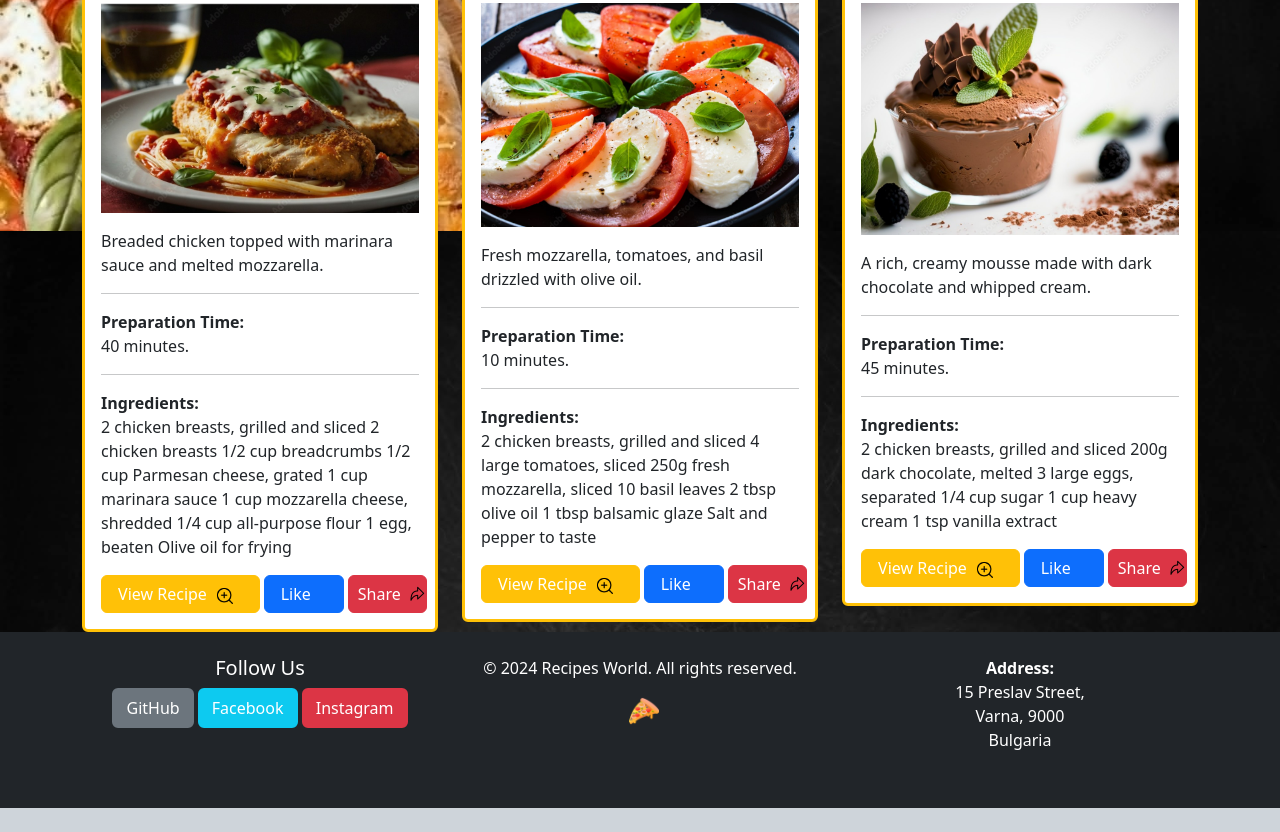
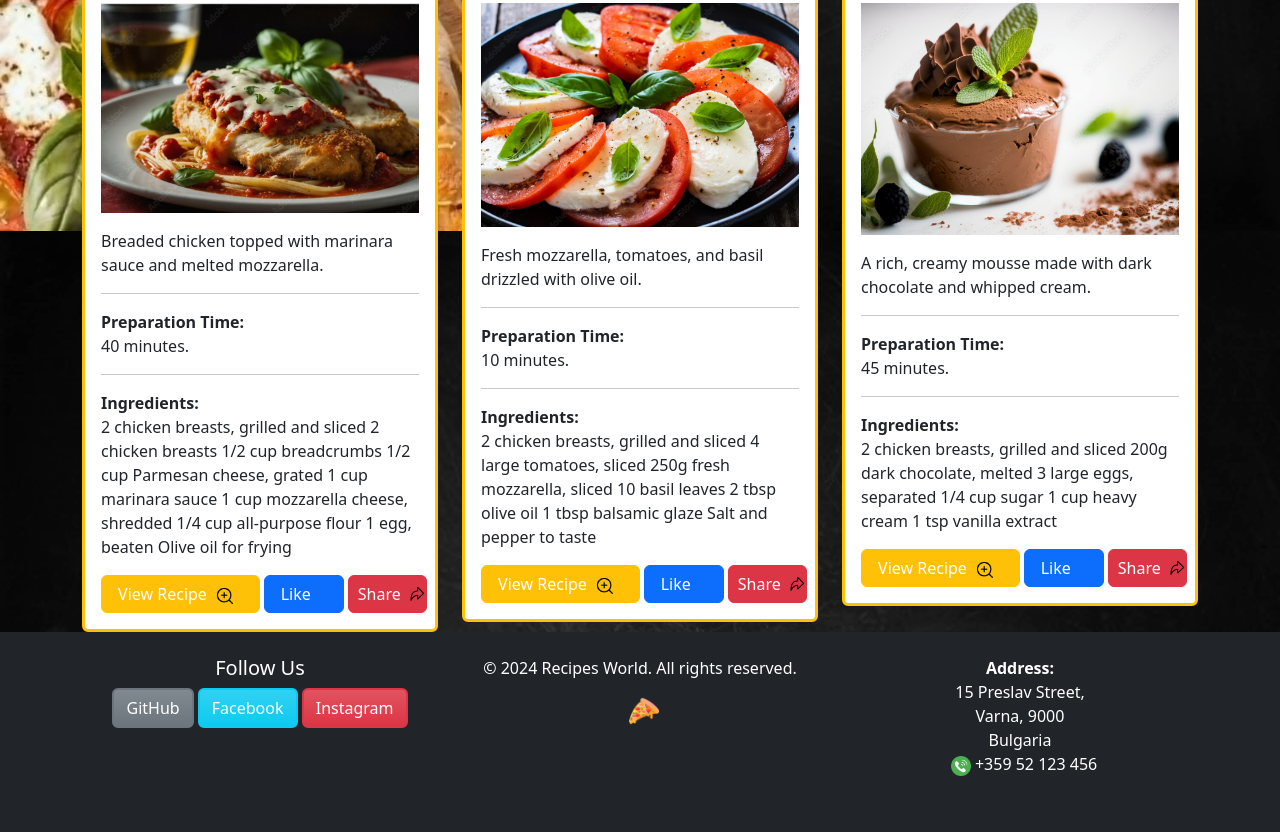
Before and after one commit to daliaBedrosyan/recipes-website-uni, a plain HTML site: page recipes.html in a window 1280 px wide. Shown: the part 2329-3161 px from the top of the page. Before the commit the page ends 3137 px from the top, so only its background shows below. Drawn offline with nearby package versions, Linux system fonts and the light colour scheme.

Commit message:
Fixed: Footer

```diff
--- a/recipes.html
+++ b/recipes.html
@@ -498,11 +498,11 @@
             <div class="col-lg-4 col-md-12 mb-3">
                 <h5>Follow Us</h5>
                 <a href="#"
-                        class="btn btn-secondary text-white border border-2 border-secondary text-center rounded">GitHub</a>
+                        class="btn btn-secondary bg-gradient text-white border border-2 border-secondary  text-center rounded">GitHub</a>
                     <a href="#"
-                        class="btn btn-info text-white border border-2 border-info text-center rounded">Facebook</a>
+                        class="btn btn-info bg-gradient text-white border border-2 border-info text-center rounded">Facebook</a>
                     <a href="#"
-                        class="btn btn-danger text-white border border-2 border-danger text-center rounded">Instagram</a>
+                        class="btn btn-danger bg-gradient text-white border border-2 border-danger text-center rounded">Instagram</a>
               </div>
             <div class="col-lg-4 col-md-12 mb-3">
               <p>&copy; 2024 Recipes World. All rights reserved.</p>
@@ -512,7 +512,8 @@
               <p><strong>Address:</strong><br>
                 15 Preslav Street,<br>
                 Varna, 9000<br>
-                Bulgaria
+                Bulgaria<br>
+                <img src="./resourses/phone-call.png" alt="Phone Icon" class="img-fluid ms-2" style="width: 20px;"> +359 52 123 456<br>
               </p>
             </div>
           </div>
```
Also changed, not shown: contact.html (+5 -4 lines), profile.html (+5 -4 lines), resourses/phone-call.png (added).
